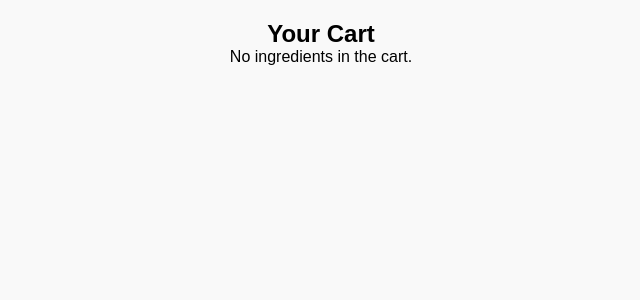
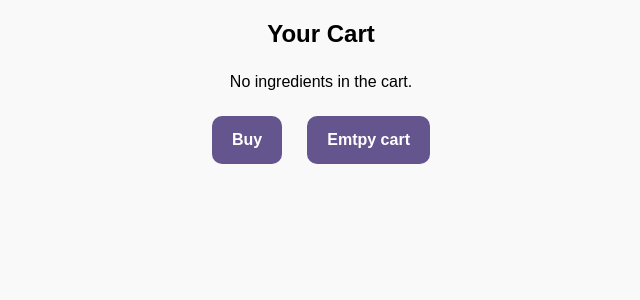
Before and after one commit to Gustyx/AI-Powered-Recipe-Finder, a React (Create React App) app: page /kart in a window 1280 px wide. Shown: the top 300 px of the page, without its empty margins (319-959 px from the left). Built offline with nearby package versions, Linux system fonts and the light colour scheme.

Commit message:
ingredients shopping cart

```diff
--- a/src/pages/Home.js
+++ b/src/pages/Home.js
@@ -221,7 +221,6 @@ function Home() {
         : [...prev, allergy]; // Add if not selected
 
       // Save to localStorage
-      console.log(updatedAllergies);
       localStorage.setItem("allergies", JSON.stringify(updatedAllergies));
 
       return updatedAllergies;
@@ -231,8 +230,17 @@ function Home() {
   return (
     <div className="Home">
       <div lang="en">
-        <div onClick={() => setShowModal(true)}>
-          <button class="custom-button">Alergy</button>
+        <div
+          style={{
+            display: "flex",
+            justifyContent: "center",
+            gap: "25px",
+            marginBottom: "10px",
+          }}
+        >
+          <button class="custom-button" onClick={() => setShowModal(true)}>
+            Allergy
+          </button>
           <button
             class="custom-button"
             onClick={() => {
--- a/src/pages/Kart.js
+++ b/src/pages/Kart.js
@@ -1,16 +1,83 @@
-function Kart(ingredients) {
+import { useState } from "react";
+
+function Kart() {
+  const [ingredients, setSelectedIngredients] = useState(() => {
+    // Load saved allergies from localStorage (if available)
+    return JSON.parse(localStorage.getItem("ingredients")) || [];
+  });
+
+  const [popupMessage, setPopupMessage] = useState("");
+
+  const handleClick = (message) => {
+    setPopupMessage(message);
+
+    // Hide the popup after 2 seconds
+    setTimeout(() => {
+      setPopupMessage("");
+    }, 2000);
+  };
+
   return (
     <div className="Kart">
       <h2>Your Cart</h2>
       {ingredients.length > 0 ? (
         ingredients.map((ingredient) => (
-          <div key={ingredient.id} className="ingredient-card">
-            <h3>{ingredient.name}</h3>
-            <p>Price: ${ingredient.price}</p>
+          <div
+            style={{ margin: "10px" }}
+            key={ingredient.id}
+            className="ingredient-card"
+          >
+            <h3>{ingredient}</h3>
+            {/* <p>Price: ${ingredient.price}</p> */}
           </div>
         ))
       ) : (
-        <p>No ingredients in the cart.</p>
+        <p style={{ margin: "25px" }}>No ingredients in the cart.</p>
+      )}
+      <div
+        style={{
+          display: "flex",
+          justifyContent: "center",
+          gap: "25px",
+          marginBottom: "10px",
+        }}
+      >
+        <button
+          class="custom-button"
+          onClick={() => {
+            setTimeout(() => setPopupMessage(""), 2000);
+            handleClick("Order placed!");
+          }}
+        >
+          Buy
+        </button>
+        <button
+          class="custom-button"
+          onClick={() => {
+            localStorage.setItem("ingredients", JSON.stringify(""));
+            setSelectedIngredients([]);
+          }}
+        >
+          Emtpy cart
+        </button>
+      </div>
+      {popupMessage && (
+        <div
+          style={{
+            position: "absolute",
+            top: "50px",
+            left: "50%",
+            transform: "translateX(-50%)",
+            background: "#333",
+            color: "#fff",
+            padding: "10px 15px",
+            borderRadius: "5px",
+            fontSize: "14px",
+            opacity: "0.9",
+          }}
+        >
+          {popupMessage}
+        </div>
       )}
     </div>
   );
--- a/src/pages/RecipeDetailsPage.js
+++ b/src/pages/RecipeDetailsPage.js
@@ -1,25 +1,28 @@
-import { useState } from 'react';
-import { useLocation } from 'react-router-dom';
+import { useState } from "react";
+import { useLocation } from "react-router-dom";
 import { collection, addDoc, doc, deleteDoc } from "firebase/firestore";
-import { db } from '../firebase.config';
+import { db } from "../firebase.config";
 
 export default function RecipeDetailsPage() {
   const location = useLocation();
   const { state } = location;
   const recipeDetails = state ? state.element : undefined;
-    const [isFavorite, setIsFavorite] = useState(state ? state.favorite : undefined);
+  const [isFavorite, setIsFavorite] = useState(
+    state ? state.favorite : undefined
+  );
+  const [popupMessage, setPopupMessage] = useState("");
 
   const addToFavorites = async (recipe) => {
     try {
-            await addDoc(collection(db, 'favoriteRecipes'), {
-                ...recipe
-            })
+      await addDoc(collection(db, "favoriteRecipes"), {
+        ...recipe,
+      });
 
       console.log(`Recipe has been added successfully.`);
     } catch (error) {
       console.error("Error deleting recipe:", error);
     }
-    }
+  };
 
   const removeFromFavorites = async (recipeId) => {
     try {
@@ -30,47 +33,110 @@ export default function RecipeDetailsPage() {
     } catch (error) {
       console.error("Error deleting recipe:", error);
     }
-    }
+  };
 
   const handeFavoriteButton = async () => {
-        isFavorite ? removeFromFavorites(recipeDetails.id) : addToFavorites(recipeDetails);
+    isFavorite
+      ? removeFromFavorites(recipeDetails.id)
+      : addToFavorites(recipeDetails);
     setIsFavorite(!isFavorite);
-    }
+  };
+
+  const handleClick = (message) => {
+    setPopupMessage(message);
+
+    // Hide the popup after 2 seconds
+    setTimeout(() => {
+      setPopupMessage("");
+    }, 2000);
+  };
 
   return (
     <div className="RecipeDetailsPage">
       <div lang="en">
         <div class="container">
           <div class="left">
-                        <img class="recipe-large-image" src={recipeDetails.imageUrl} alt={recipeDetails.title} />
+            <img
+              class="recipe-large-image"
+              src={recipeDetails.imageUrl}
+              alt={recipeDetails.title}
+            />
             <div class="recipe-title-and-time">
               <div class="recipe-details-text">
                 <h3>{recipeDetails.title}</h3>
                 <p>{recipeDetails.time}</p>
               </div>
-                            <div class={isFavorite ? "filled-recipe-favorite" : "recipe-favorite"}>
-                                <button type="button" onClick={handeFavoriteButton}>&#9829;</button>
+              <div
+                class={
+                  isFavorite ? "filled-recipe-favorite" : "recipe-favorite"
+                }
+              >
+                <button type="button" onClick={handeFavoriteButton}>
+                  &#9829;
+                </button>
               </div>
             </div>
+            <button
+              class="custom-button"
+              onClick={() => {
+                localStorage.setItem(
+                  "ingredients",
+                  JSON.stringify(recipeDetails.ingredients.split("- "))
+                );
+                setTimeout(() => setPopupMessage(""), 2000);
+                handleClick("Ingredients added to cart!");
+              }}
+            >
+              Add to cart
+            </button>
           </div>
           <div class="right">
             <div class="recipe-section">
               <div class="recipe-section-title">Ingredients:</div>
               <ul class="recipe-dotted-list">
-                                {recipeDetails.ingredients.split("- ").map((ingredient, index) => (
-                                    ingredient && index > 0 && (<li key={index}>{ingredient}</li>)
-                                ))}
+                {recipeDetails.ingredients
+                  .split("- ")
+                  .map(
+                    (ingredient, index) =>
+                      ingredient &&
+                      index > 0 && <li key={index}>{ingredient}</li>
+                  )}
               </ul>
               <div class="recipe-section-title">Instructions:</div>
               <ul class="recipe-simple-list">
-                                {recipeDetails.instructions.split("\n").map((instruction, index) => (
-                                    instruction && (<li key={index}>{instruction.substring(3, instruction.length)}</li>)
-                                ))}
+                {recipeDetails.instructions
+                  .split("\n")
+                  .map(
+                    (instruction, index) =>
+                      instruction && (
+                        <li key={index}>
+                          {instruction.substring(3, instruction.length)}
+                        </li>
+                      )
+                  )}
               </ul>
             </div>
           </div>
         </div>
       </div>
+      {popupMessage && (
+        <div
+          style={{
+            position: "absolute",
+            top: "50px",
+            left: "50%",
+            transform: "translateX(-50%)",
+            background: "#333",
+            color: "#fff",
+            padding: "10px 15px",
+            borderRadius: "5px",
+            fontSize: "14px",
+            opacity: "0.9",
+          }}
+        >
+          {popupMessage}
         </div>
-    )
+      )}
+    </div>
+  );
 }
```
Lines whose indentation alone changed are shown as unchanged.
